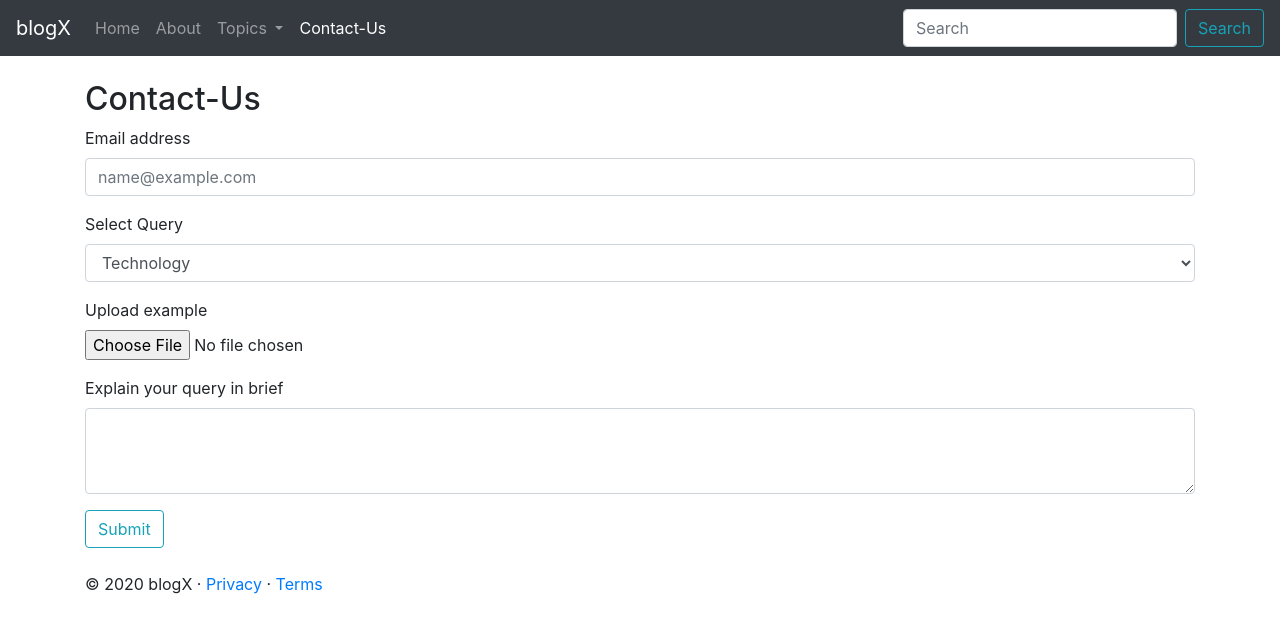
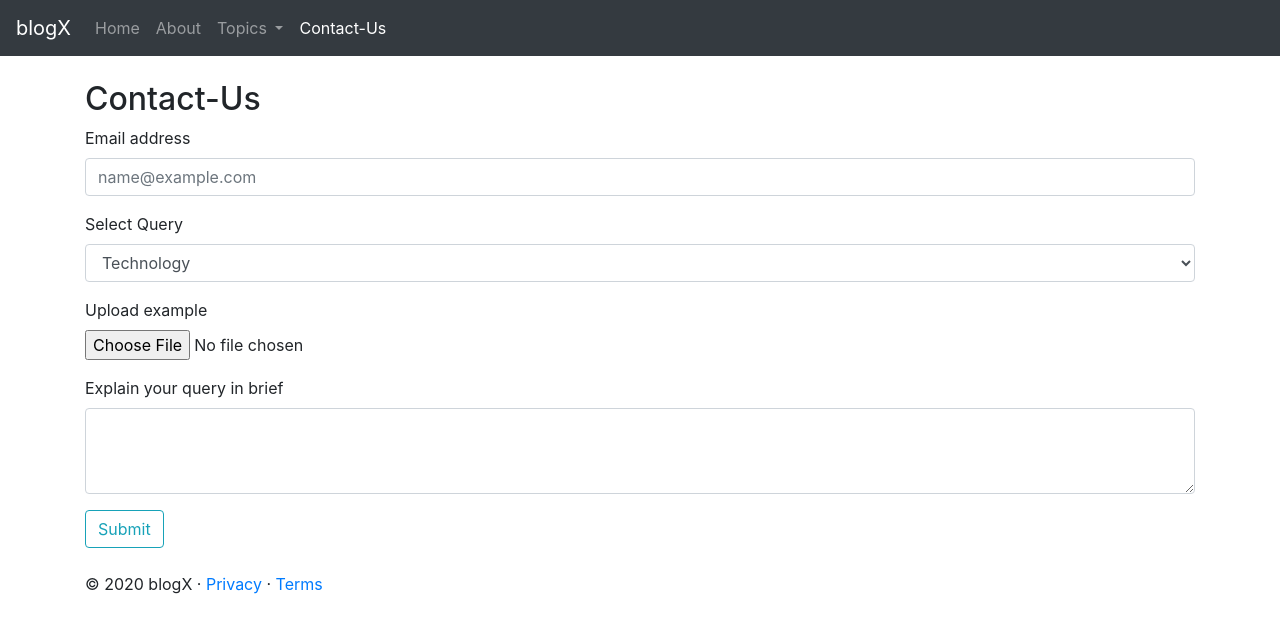
Before and after one commit to Raunak-Tiwari/blogX, a plain HTML site: page contact.html in a window 1280 px wide. Drawn offline with nearby package versions, Linux system fonts and the light colour scheme.

Commit message:
Update contact.html

```diff
--- a/contact.html
+++ b/contact.html
@@ -47,10 +47,7 @@
 
 
             </ul>
-            <form class="form-inline my-2 my-lg-0">
-                <input class="form-control mr-sm-2" type="search" placeholder="Search" aria-label="Search">
-                <button type="button" class="btn btn-outline-info">Search</button>
-            </form>
+
 
         </div>
 
```
